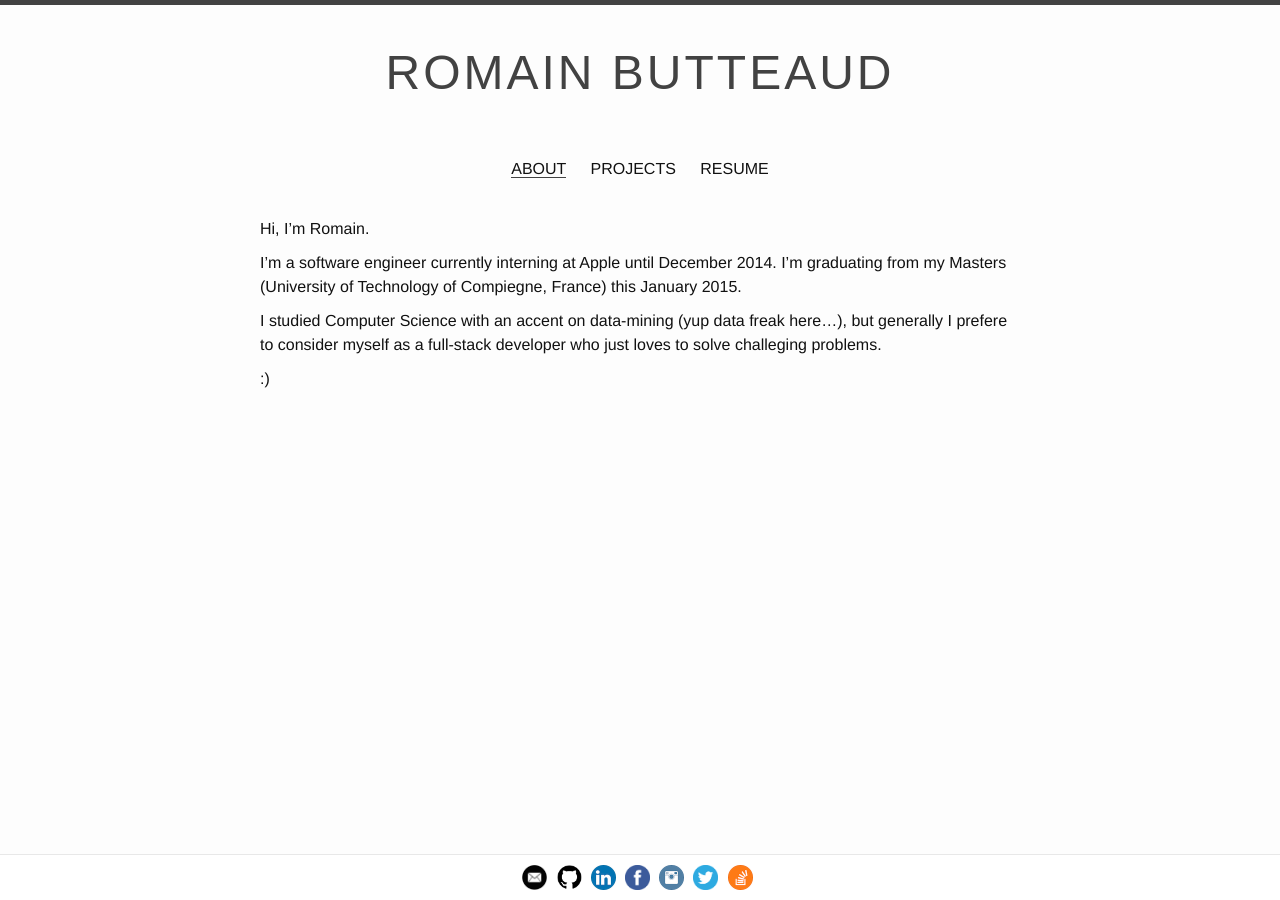
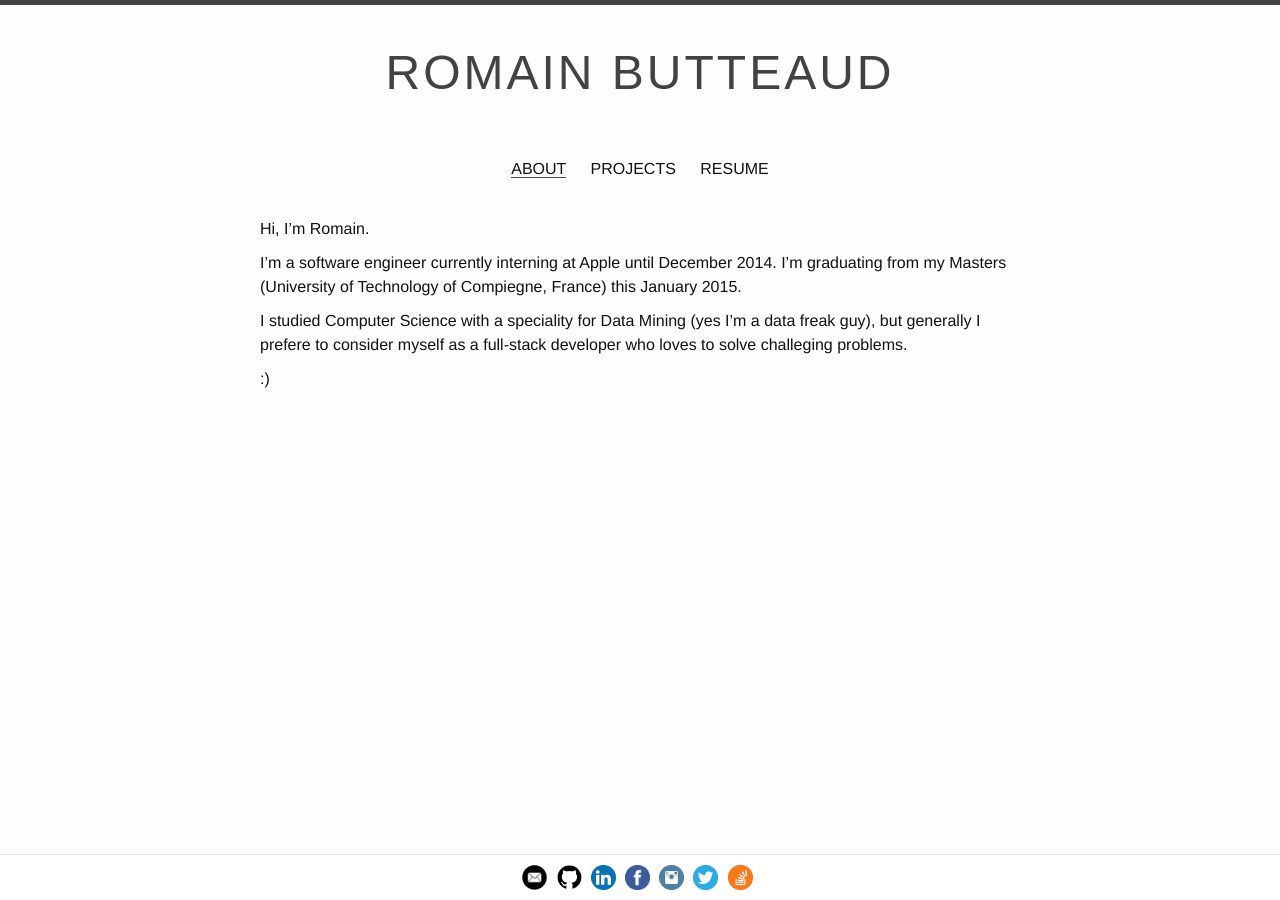
Before and after one commit to romainbutteaud/romainbutteaud.github.io, a Jekyll site: the page built from index.md, in a window 1280 px wide. Built offline with Jekyll 4.4.1, drawn with Linux system fonts in a browser that asks for light colours.

Commit message:
about text

```diff
--- a/index.md
+++ b/index.md
@@ -8,6 +8,6 @@ Hi, I'm Romain.
 
 I'm a software engineer currently interning at Apple until December 2014. I'm graduating from my Masters (University of Technology of Compiegne, France) this January 2015.
 
-I studied Computer Science with an accent on data-mining (yup data freak here...), but generally I prefere to consider myself as a full-stack developer who just loves to solve challeging problems.
+I studied Computer Science with a speciality for Data Mining (yes I'm a data freak guy), but generally I prefere to consider myself as a full-stack developer who loves to solve challeging problems.
 
 :)
```
